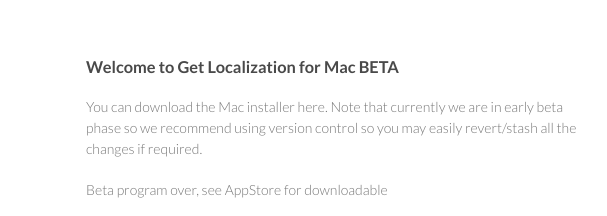
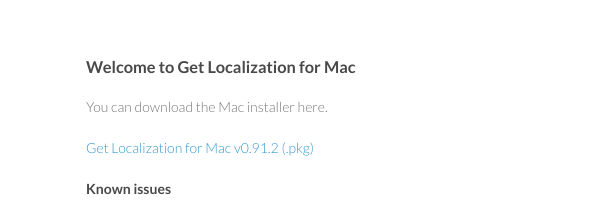
Before and after one commit to getlocalization/mac, a plain HTML site: page index.html in a window 1280 px wide. Shown: the top 216 px of the page, 484-1091 px from the left. Drawn offline with Linux system fonts and the light colour scheme.

Commit message:
Update index.html

```diff
--- a/index.html
+++ b/index.html
@@ -20,12 +20,11 @@
 
       </header>
       <section>
-        <h3>Welcome to Get Localization for Mac BETA</h3>
+        <h3>Welcome to Get Localization for Mac</h3>
 
-<p>You can download the Mac installer here. Note that currently we are in early beta phase so we
-recommend using version control so you may easily revert/stash all the changes if required.</p>
+<p>You can download the Mac installer here.</p>
 
-<p>Beta program over, see AppStore for downloadable</p>
+<p><a href="http://s3.amazonaws.com/glformac/GLforMac-0.91.2.pkg">Get Localization for Mac v0.91.2 (.pkg)</a></p>
 
 <h4>Known issues</h4>
 <ul>
```
